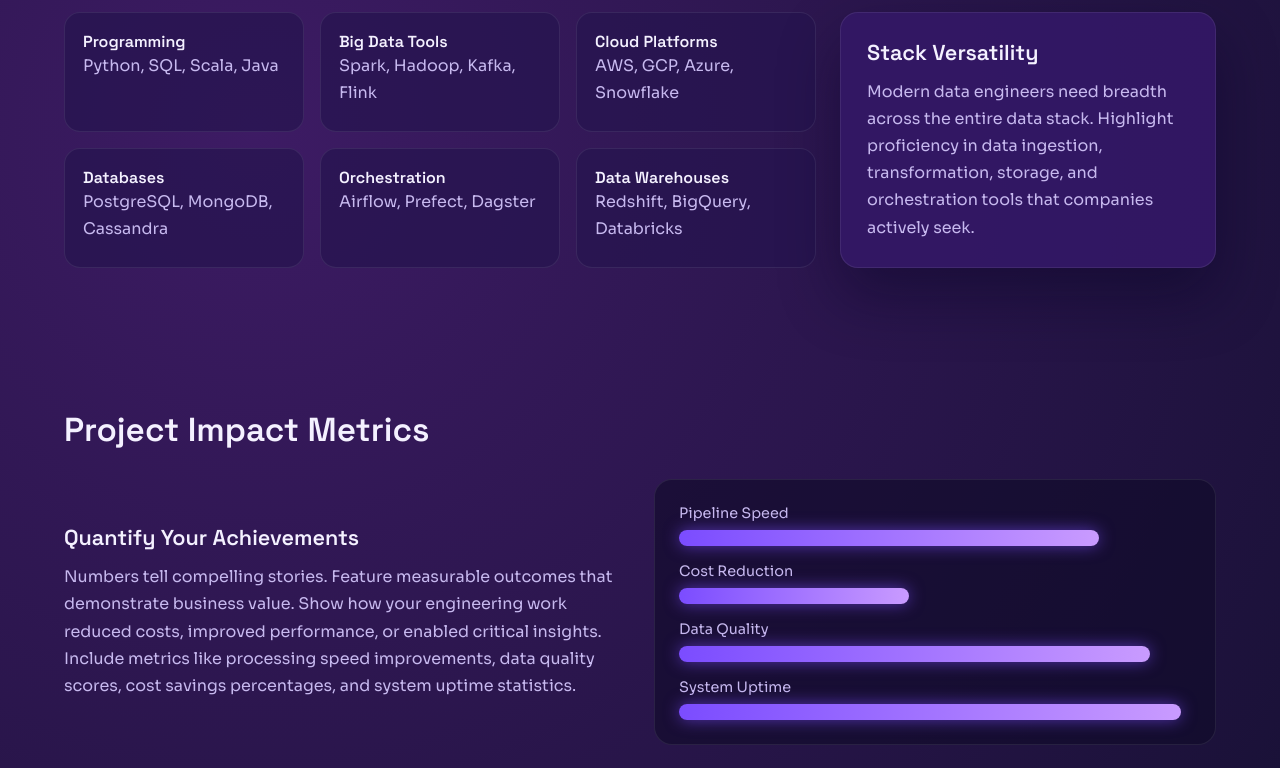
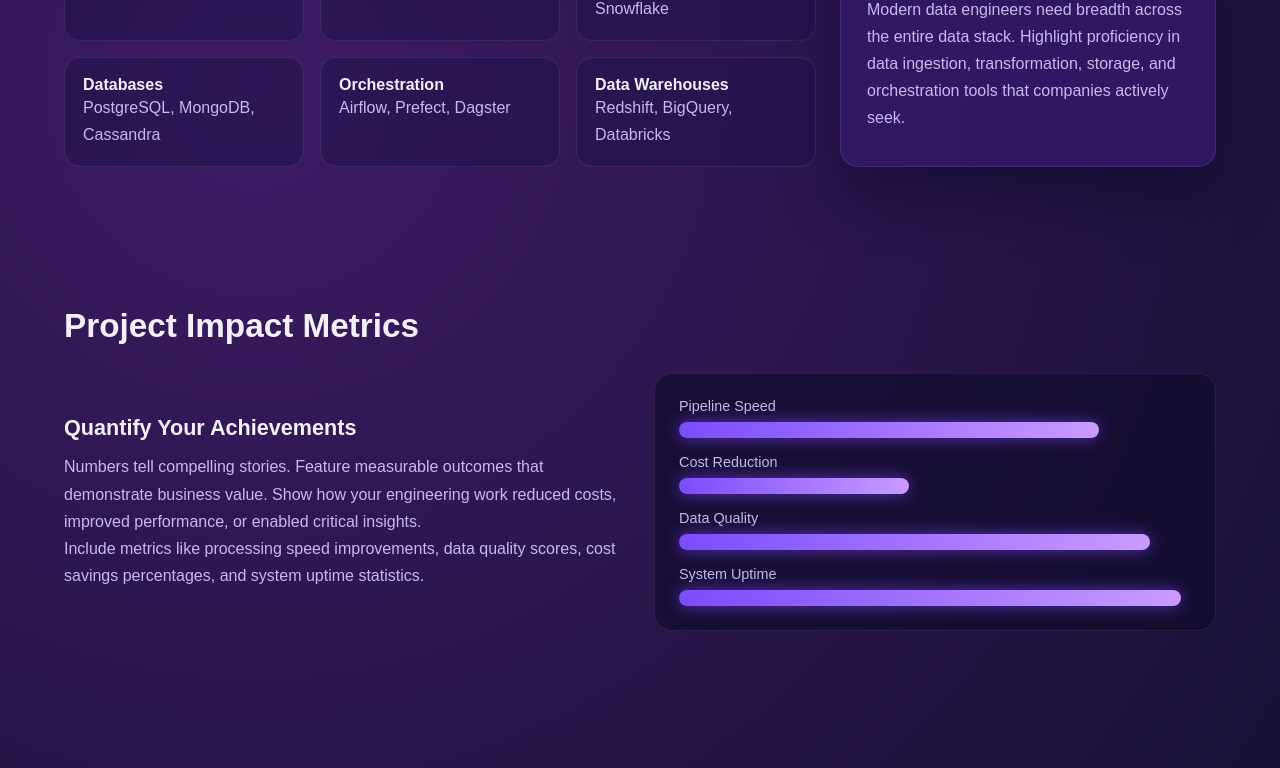
Before and after one commit to Devangi2217/portfolio, a website: page index.html in a window 1280 px wide. Shown: the part 691-1459 px from the top of the page. Drawn offline with Linux system fonts and the light colour scheme; no server answers.

Commit message:
Use sans-serif font

```diff
--- a/styles.css
+++ b/styles.css
@@ -19,7 +19,7 @@
 }
 
 body {
-  font-family: "Sora", sans-serif;
+  font-family: Arial, Helvetica, sans-serif;
   color: var(--text);
   background: radial-gradient(circle at 20% 20%, #3d1b64, #0b0d25 50%),
     linear-gradient(135deg, #11154b 0%, #2a124d 50%, #3b1f6c 100%);
@@ -36,7 +36,7 @@
 h2,
 h3,
 h4 {
-  font-family: "Space Grotesk", sans-serif;
+  font-family: Arial, Helvetica, sans-serif;
   font-weight: 600;
 }
 
```
